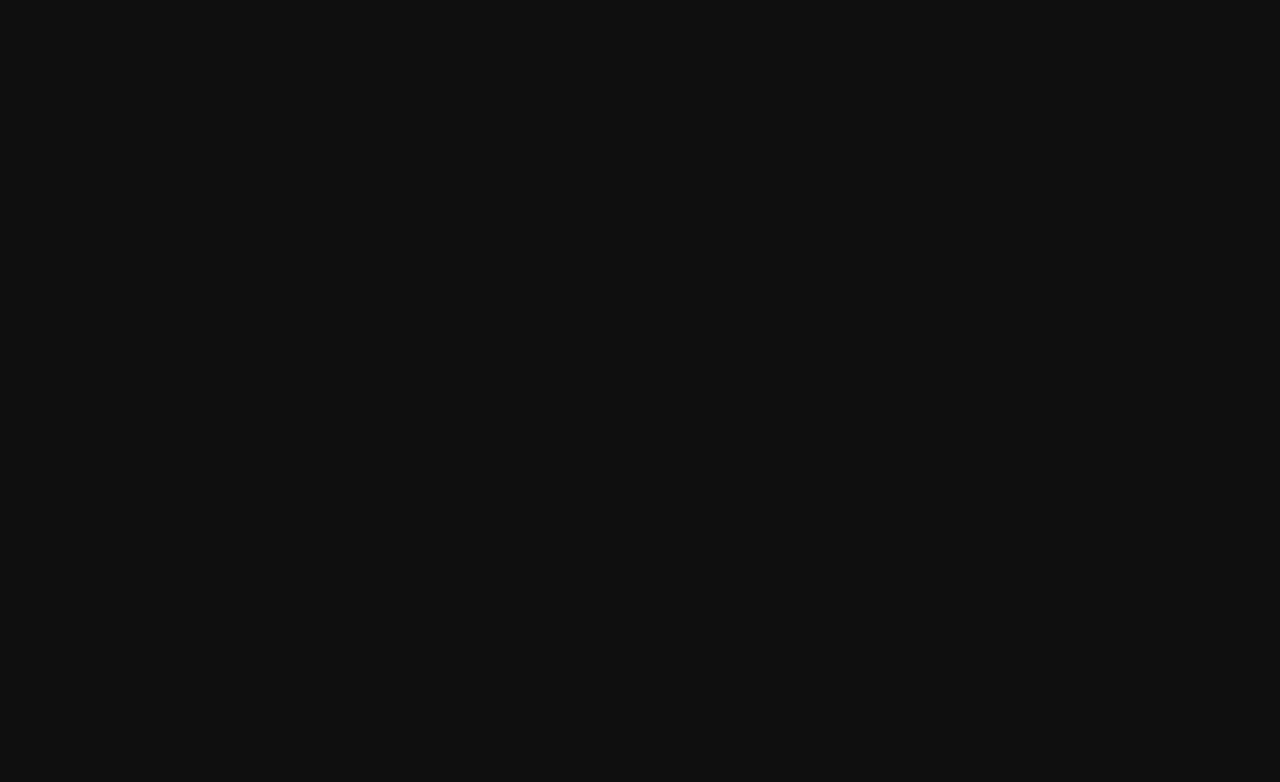
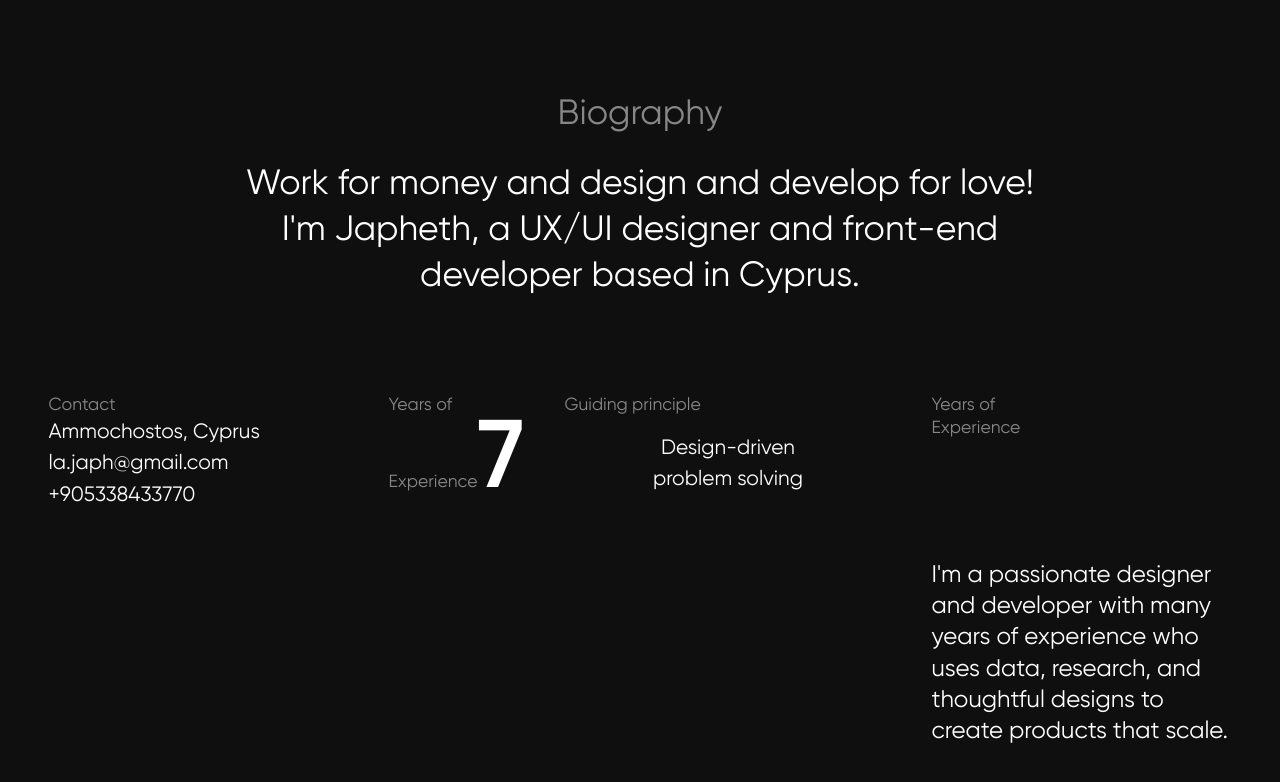
Before and after one commit to JiggaLa/portfolio-jay, a Nuxt app: page / in a window 1280 px wide. Shown: the part 876-1658 px from the top of the page. Before the commit the page ends 1020 px from the top, so only its background shows below. Built offline with nearby package versions, Linux system fonts and the light colour scheme.

Commit message:
feat: add bio section

```diff
--- a/app.vue
+++ b/app.vue
@@ -19,5 +19,63 @@
         Japheth
       </span>
     </section>
+    <section
+      class="flex flex-col items-center overflow-hidden mt-[13%] xl:w-full"
+    >
+      <span
+        class="text-[2.2rem] text-white/50 lg:text-[1.6rem] md:text-[1.4rem]"
+        >Biography</span
+      >
+
+      <p
+        class="text-[2.2rem] text-center w-[807px] mt-6 lg:w-[60%] lg:text-[1.6rem] md:w-[80%] md:text-[1.4rem]"
+      >
+        Work for money and design and develop for love! I'm Japheth, a UX/UI
+        designer and front-end developer based in Cyprus.
+      </p>
+
+      <div
+        class="w-full relative z-[100] overflow-x-auto grid grid-flow-col auto-cols-auto gap-[40px] grid-c-content justify-start items-start content-start mt-24 xl:pl-[10vw] xl:pr-16 md:overflow-hidden md:w-[90%] md:px-0 md:auto-cols-[100%] md:grid-flow-row"
+      >
+        <div class="ibox w-[300px] md:w-full md:items-center">
+          <span class="text-[1.1rem] text-white/50">Contact</span>
+          <p class="text-[1.3rem] leading-[1.5] md:text-center">
+            Ammochostos, Cyprus<br />la.japh@gmail.com<br />+905338433770
+          </p>
+        </div>
+
+        <div class="ibox items-center">
+          <span class="text-[1.1rem] text-white/50 text-center"
+            >Years of<br />Experience</span
+          >
+          <span class="text-8xl leading-[0.8] font-semibold mt-4">7</span>
+        </div>
+
+        <div
+          class="ibox items-center bg-center bg-cover d-bg w-[327px] h-[530px] md:w-full md:h-[430px]"
+        >
+          <span class="text-[1.1rem] text-white/50 text-center"
+            >Guiding principle</span
+          >
+          <p class="text-[1.3rem] leading-[1.5] mt-4 text-center">
+            Design-driven<br />problem solving
+          </p>
+        </div>
+
+        <div class="h-full w-[300px] md:w-full">
+          <div class="ibox w-full items-center">
+            <span class="text-[1.1rem] text-white/50 text-center"
+              >Years of<br />Experience</span
+            >
+          </div>
+
+          <p class="mt-[40%] text-[1.5rem] md:mt-[10%]">
+            I'm a passionate designer and developer with many years of
+            experience who uses data, research, and thoughtful designs to create
+            products that scale.
+          </p>
+        </div>
+      </div>
+    </section>
   </main>
 </template>
```
